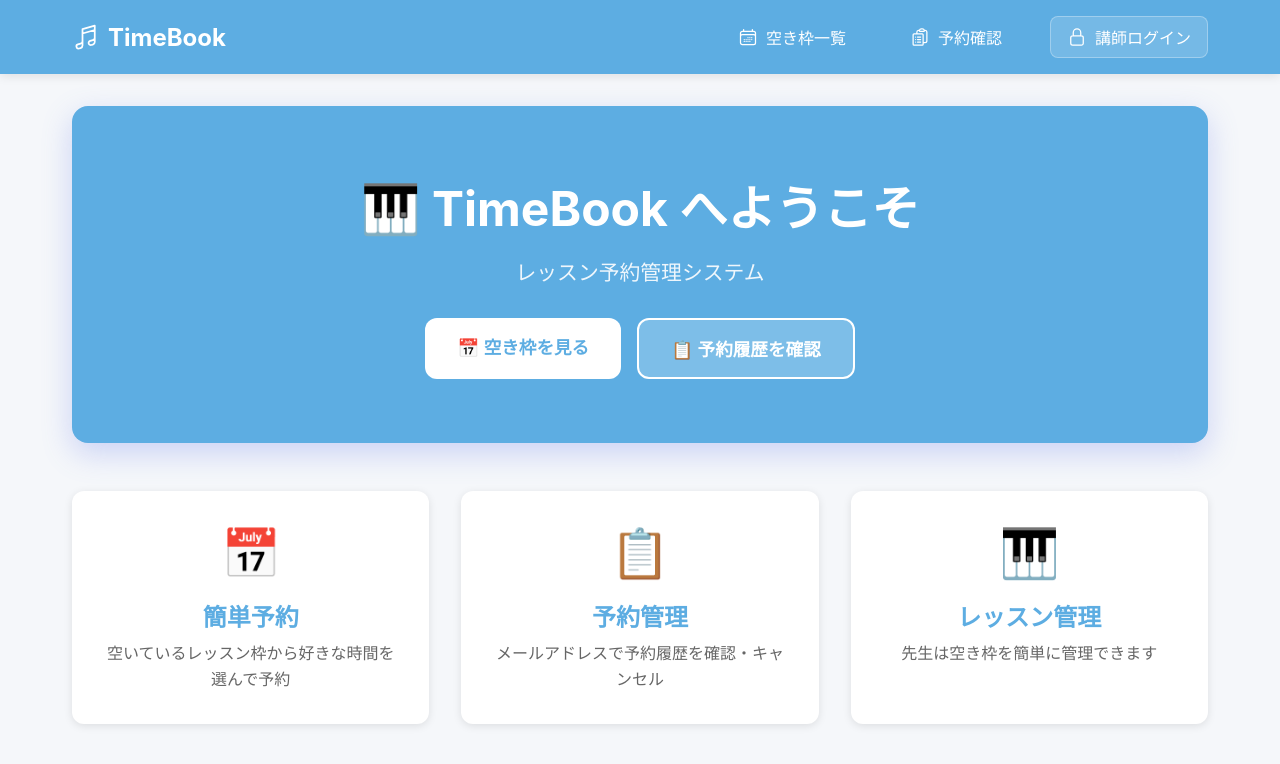
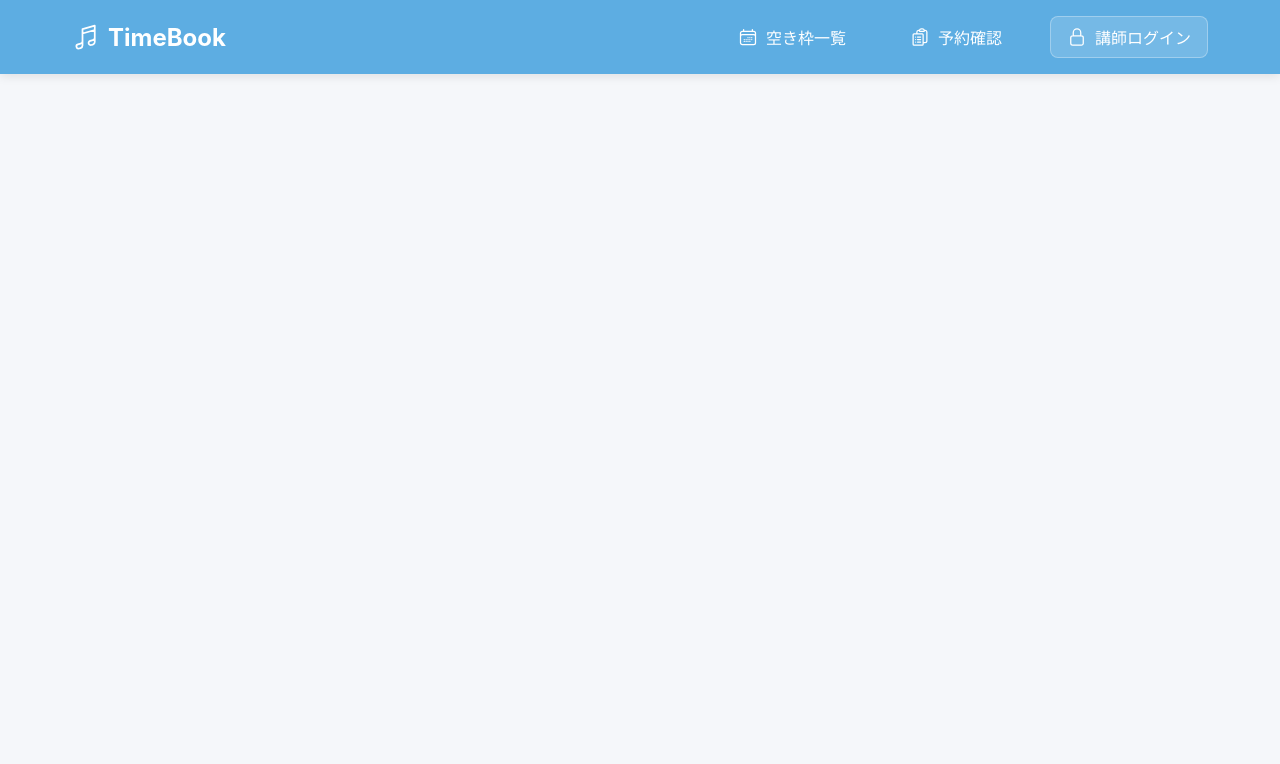
Before and after one commit to ichiki925/timebook, a Nuxt app in the folder timebook-frontend/: page / in a window 1280 px wide. Shown: the top 764 px of the page. Built offline with nearby package versions, Linux system fonts and the light colour scheme.

Commit message:
feat:user側のレスポンシブ対応

```diff
--- a/timebook-frontend/app/pages/admin/dashboard.vue
+++ b/timebook-frontend/app/pages/admin/dashboard.vue
@@ -145,9 +145,14 @@ const loadDashboardData = async () => {
 }
 
 // 時刻をフォーマット (HH:MM:SS → HH:MM)
-const formatTime = (time: string) => {
-    if (!time) return ''
-    return time.substring(0, 5)
+const formatTime = (datetime: string) => {
+    if (!datetime) return ''
+
+    const timePart = datetime.includes('T')
+        ? datetime.split('T')[1]
+        : datetime.split(' ')[1]
+
+    return timePart ? timePart.substring(0, 5) : ''
 }
 </script>
 
@@ -165,10 +170,10 @@ const formatTime = (time: string) => {
 }
 
 .title {
-    font-size: 2rem;
-    font-weight: 700;
+    font-size: 1.1rem;
+    font-weight: lighter;
     color: #1a202c;
-    margin-bottom: 0.5rem;
+    margin-bottom: 1.5rem;
 }
 
 .welcome {
--- a/timebook-frontend/app/pages/admin/lesson-slots.vue
+++ b/timebook-frontend/app/pages/admin/lesson-slots.vue
@@ -756,8 +756,8 @@ const formatTime = (timeString: string) => {
 }
 
 .title {
-    font-size: 2rem;
-    font-weight: 700;
+    font-size: 1.1rem;
+    font-weight: lighter;
     color: #1a202c;
 }
 
--- a/timebook-frontend/app/pages/admin/reservations.vue
+++ b/timebook-frontend/app/pages/admin/reservations.vue
@@ -262,13 +262,13 @@ const showNotes = (notes?: string | null) => {
     justify-content: center;
     gap: 0.5rem;
     color: #2d3748;
-    font-size: 2rem;
+    font-size: 1.1rem;
     margin-bottom: 2rem;
 }
 
 .title-icon {
-    width: 32px;
-    height: 32px;
+    width: 25px;
+    height: 25px;
 }
 
 /* フィルター部分 */
--- a/timebook-frontend/app/pages/index.vue
+++ b/timebook-frontend/app/pages/index.vue
@@ -1,161 +1,7 @@
 <template>
-  <div class="home-container">
-    <div class="hero">
-      <h1>🎹 TimeBook へようこそ</h1>
-      <p class="subtitle">レッスン予約管理システム</p>
-
-      <div class="cta-buttons">
-        <NuxtLink to="/slots" class="cta-button primary">
-          📅 空き枠を見る
-        </NuxtLink>
-        <NuxtLink to="/reservations" class="cta-button secondary">
-          📋 予約履歴を確認
-        </NuxtLink>
-      </div>
-    </div>
-
-    <div class="features">
-      <div class="feature-card">
-        <div class="feature-icon">📅</div>
-        <h3>簡単予約</h3>
-        <p>空いているレッスン枠から好きな時間を選んで予約</p>
-      </div>
-
-      <div class="feature-card">
-        <div class="feature-icon">📋</div>
-        <h3>予約管理</h3>
-        <p>メールアドレスで予約履歴を確認・キャンセル</p>
-      </div>
-
-      <div class="feature-card">
-        <div class="feature-icon">🎹</div>
-        <h3>レッスン管理</h3>
-        <p>先生は空き枠を簡単に管理できます</p>
-      </div>
-    </div>
-  </div>
+  <div></div>
 </template>
 
-<style scoped>
-.home-container {
-  max-width: 1200px;
-  margin: 0 auto;
-  padding: 2rem;
-}
-
-.hero {
-  text-align: center;
-  padding: 4rem 2rem;
-  background: #5dade2;
-  color: white;
-  border-radius: 16px;
-  margin-bottom: 3rem;
-  box-shadow: 0 10px 30px rgba(102, 126, 234, 0.3);
-}
-
-.hero h1 {
-  font-size: 3rem;
-  margin-bottom: 1rem;
-}
-
-.subtitle {
-  font-size: 1.3rem;
-  opacity: 0.9;
-  margin-bottom: 2rem;
-}
-
-.cta-buttons {
-  display: flex;
-  gap: 1rem;
-  justify-content: center;
-  flex-wrap: wrap;
-}
-
-.cta-button {
-  padding: 1rem 2rem;
-  border-radius: 12px;
-  text-decoration: none;
-  font-weight: 600;
-  font-size: 1.1rem;
-  transition: all 0.3s;
-  display: inline-block;
-}
-
-.cta-button.primary {
-  background: white;
-  color: #5dade2;
-}
-
-.cta-button.primary:hover {
-  transform: translateY(-2px);
-  box-shadow: 0 8px 20px rgba(0, 0, 0, 0.2);
-}
-
-.cta-button.secondary {
-  background: rgba(255, 255, 255, 0.2);
-  color: white;
-  border: 2px solid white;
-}
-
-.cta-button.secondary:hover {
-  background: rgba(255, 255, 255, 0.3);
-  transform: translateY(-2px);
-}
-
-/* 機能紹介 */
-.features {
-  display: grid;
-  grid-template-columns: repeat(auto-fit, minmax(300px, 1fr));
-  gap: 2rem;
-}
-
-.feature-card {
-  background: white;
-  padding: 2rem;
-  border-radius: 12px;
-  box-shadow: 0 2px 8px rgba(0, 0, 0, 0.1);
-  text-align: center;
-  transition: transform 0.3s;
-}
-
-.feature-card:hover {
-  transform: translateY(-5px);
-  box-shadow: 0 8px 20px rgba(0, 0, 0, 0.15);
-}
-
-.feature-icon {
-  font-size: 3rem;
-  margin-bottom: 1rem;
-}
-
-.feature-card h3 {
-  color: #5dade2;
-  margin-bottom: 0.5rem;
-  font-size: 1.5rem;
-}
-
-.feature-card p {
-  color: #666;
-  line-height: 1.6;
-}
-
-/* レスポンシブ */
-@media (max-width: 768px) {
-  .hero h1 {
-    font-size: 2rem;
-  }
-
-  .subtitle {
-    font-size: 1.1rem;
-  }
-
-  .cta-buttons {
-    flex-direction: column;
-    align-items: stretch;
-  }
-
-  .features {
-    grid-template-columns: 1fr;
-  }
-}
-</style>
+<script setup>
+navigateTo('/slots')
+</script>
--- a/timebook-frontend/app/pages/login.vue
+++ b/timebook-frontend/app/pages/login.vue
@@ -3,7 +3,10 @@
         <div class="login-container">
             <div class="login-card">
                 <div class="login-header">
-                    <h1>🎹 TimeBook</h1>
+                    <h1>
+                        <MusicalNoteIcon class="title-icon" />
+                        TimeBook
+                    </h1>
                     <p>管理画面ログイン</p>
                 </div>
 
@@ -50,6 +53,7 @@
 </template>
 
 <script setup lang="ts">
+import { MusicalNoteIcon } from '@heroicons/vue/24/outline'
 const email = ref('')
 const password = ref('')
 const errorMessage = ref('')
@@ -108,6 +112,16 @@ const handleLogin = async () => {
     font-size: 2rem;
     color: #5dade2;
     margin-bottom: 0.5rem;
+    display: flex;
+    align-items: center;
+    justify-content: center;
+    gap: 0.5rem;
+}
+
+.title-icon {
+    width: 2rem;
+    height: 2rem;
+    color: #5dade2;
 }
 
 .login-header p {
--- a/timebook-frontend/app/pages/reservations.vue
+++ b/timebook-frontend/app/pages/reservations.vue
@@ -307,8 +307,8 @@ function getStatusText(status) {
 }
 
 .title {
-    font-size: 2rem;
-    font-weight: 700;
+    font-size: 1.1rem;
+    font-weight: lighter;
     color: #1a202c;
     margin-bottom: 2rem;
 }
@@ -552,8 +552,8 @@ function getStatusText(status) {
 }
 
 .modal-header h2 {
-    font-size: 1.5rem;
-    font-weight: 700;
+    font-size: 1.1rem;
+    font-weight: lighter;
     color: #2d3748;
     margin: 0;
 }
@@ -688,4 +688,71 @@ function getStatusText(status) {
         opacity: 1;
     }
 }
+
+/* 既存のスタイルの最後に追加 */
+
+/* スマホ対応（640px以下） */
+@media (max-width: 640px) {
+    .container {
+        padding: 1rem;
+    }
+
+    .title {
+        font-size: 0.9rem;
+        margin-bottom: 1rem;
+    }
+
+    .search-section {
+        padding: 1.5rem 1rem;
+    }
+
+    .input-group {
+        flex-direction: column;  /* 横並び → 縦並び */
+        gap: 0.75rem;
+    }
+
+    .input-group input {
+        width: 100%;
+    }
+
+    .search-button {
+        width: 100%;  /* ボタンを全幅に */
+        padding: 0.75rem;
+    }
+
+    .reservation-header {
+        padding-right: 0;
+        margin-bottom: 1rem;
+    }
+
+    .status-badge {
+        position: static;  /* 絶対配置を解除 */
+        display: inline-block;
+        margin-bottom: 0.5rem;
+    }
+
+    .reservation-header h3 {
+        font-size: 1.25rem;
+    }
+
+    .reservation-header .time {
+        font-size: 1rem;
+    }
+
+    .detail-row {
+        flex-direction: column;
+        gap: 0.25rem;
+    }
+
+    .detail-row .label {
+        min-width: auto;
+        font-size: 0.875rem;
+    }
+
+    .keep-button,
+    .confirm-cancel-button {
+        font-size: 0.875rem;
+        padding: 0.65rem 1rem;
+    }
+}
 </style>
--- a/timebook-frontend/app/pages/slots.vue
+++ b/timebook-frontend/app/pages/slots.vue
@@ -501,7 +501,7 @@ fetchSlots()
 }
 
 .title {
-    font-size: 1rem;
+    font-size: 1.1rem;
     font-weight: lighter;
     color: #1a202c;
     margin-bottom: 1.5rem;
@@ -905,5 +905,11 @@ fetchSlots()
     .week-info {
         font-size: 1rem;
     }
+
+    .cancel-button,
+    .submit-button {
+        font-size: 0.875rem;
+        padding: 0.65rem 1rem;
+    }
 }
 </style>
```
